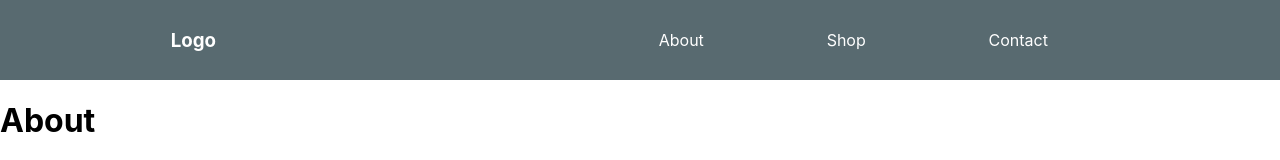
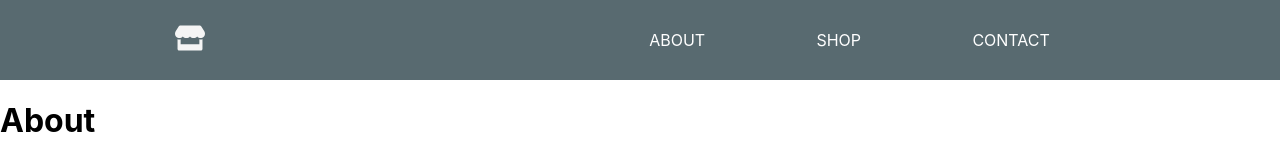
Before and after one commit to ChrisCooper0/cra-router, a React (Create React App) app: page /about in a window 1280 px wide. Shown: the top 160 px of the page. Built offline with nearby package versions, Linux system fonts and the light colour scheme.

Commit message:
update nav styles

```diff
--- a/package.json
+++ b/package.json
@@ -8,6 +8,7 @@
     "@testing-library/user-event": "^12.8.3",
     "react": "^17.0.2",
     "react-dom": "^17.0.2",
+    "react-icons": "^4.2.0",
     "react-router-dom": "^5.2.0",
     "react-scripts": "4.0.3",
     "web-vitals": "^1.1.2"
--- a/src/App.css
+++ b/src/App.css
@@ -7,10 +7,15 @@ nav {
   color: white;
 }
 
-.nav-links {
+.nav-ul {
   list-style: none;
   width: 40%;
   display: flex;
   justify-content: space-around;
   align-items: center;
 }
+
+.nav-li {
+  text-transform: uppercase;
+  color: white;
+}
--- a/src/App.js
+++ b/src/App.js
@@ -12,7 +12,6 @@ function App() {
     <Router>
       <div className="App">
         <Nav />
-
         <Switch>
           <Route path="/" exact component={Home}></Route>
           <Route path="/about" component={About}></Route>
--- a/src/components/Nav.js
+++ b/src/components/Nav.js
@@ -1,28 +1,28 @@
 import "../App.css";
 import { Link } from "react-router-dom";
+import { FaStore } from "react-icons/fa";
 
 function Nav() {
-
-  const navStyle = {
-    color: "white",
-    textDecoration: "none",
-  };
+  // const navStyle = {
+  //   color: "white",
+  //   textDecoration: "none",
+  // };
 
   return (
     <div>
       <nav>
-        <Link style={navStyle} to="/">
-          <h3>Logo</h3>
+        <Link to="/" style={{ textDecoration: "none" }}>
+          <FaStore size="30" style={{ fill: "whitesmoke" }} />
         </Link>
-        <ul className="nav-links">
-          <Link style={navStyle} to="/about">
-            <li>About</li>
+        <ul className="nav-ul">
+          <Link to="/about" style={{ textDecoration: "none" }}>
+            <li className="nav-li">About</li>
           </Link>
-          <Link style={navStyle} to="/shop">
-            <li>Shop</li>
+          <Link to="/shop" style={{ textDecoration: "none" }}>
+            <li className="nav-li">Shop</li>
           </Link>
-          <Link style={navStyle} to="/contact">
-            <li>Contact</li>
+          <Link to="/contact" style={{ textDecoration: "none" }}>
+            <li className="nav-li">Contact</li>
           </Link>
         </ul>
       </nav>
```
Also changed, not shown: 1 other file (tests, documents, lock files or other folders).
